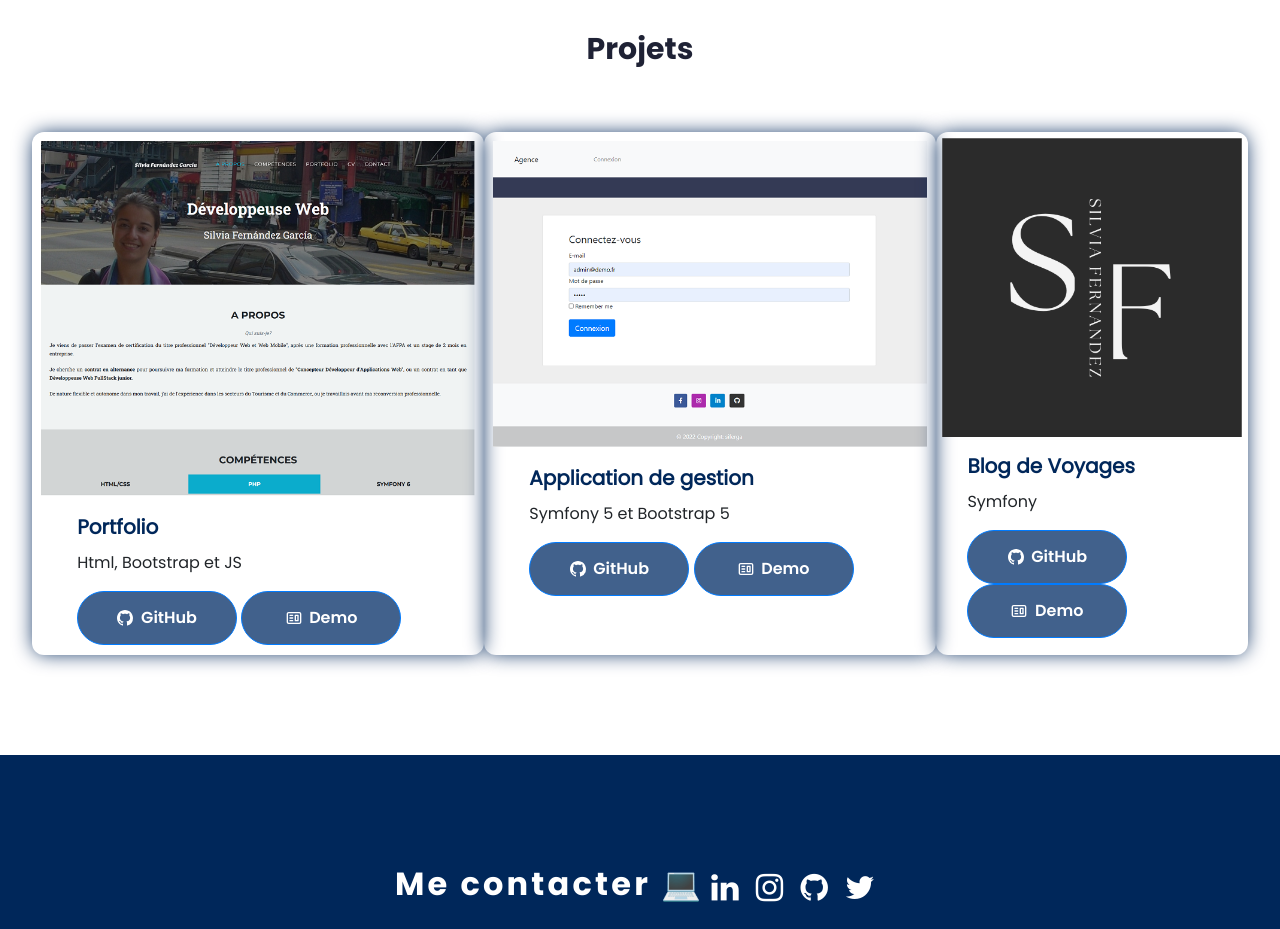
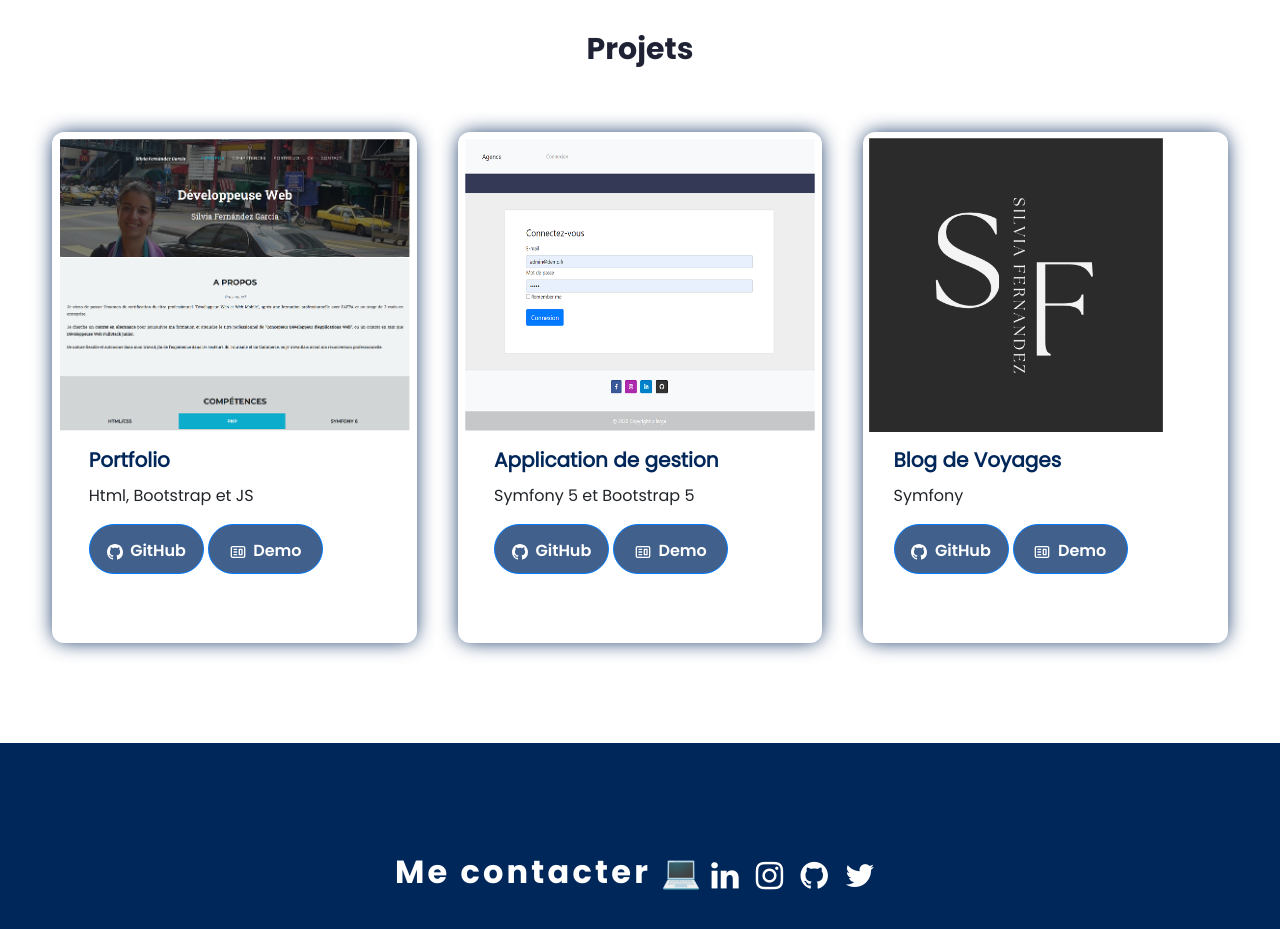
Before and after one commit to siferga/mon-app, a React (Create React App) app: page / in a window 1280 px wide. Shown: the part 1460-2389 px from the top of the page. Built offline with nearby package versions, Linux system fonts and the light colour scheme; a web font is replaced by a local one.

Commit message:
Project's cards

```diff
--- a/src/PortfolioContainer/Projects/Projects.css
+++ b/src/PortfolioContainer/Projects/Projects.css
@@ -17,6 +17,8 @@
 
 }
 .project-card {
+    width: 30%;
+    display: flex;
     flex-direction: row;
     border-radius: 12px;
     box-shadow: 0 0px 20px -2px #00275A;
@@ -47,23 +49,24 @@ margin-top: 10%;
 .btn-primary{
     color: white;
     background-color:#41618c;
+
 }
 
 .btn-primary:hover{
     background-color: #00275A;
 }
 /*TABLET*/
-/*@media only screen and (max-width: 1200px) {
-    .project-card-container{
-
-    }
-    .project-card {
-
+@media only screen and (max-width: 1450px) {
+    .btn-primary{
+        width:115px;
+        height:50px;
     }
 }
 
+
+
 /*PORTABLE*/
-@media only screen and (max-width: 800px) {
+@media only screen and (max-width: 1140px) {
     .project-card-container{
         display: flex;
         flex-direction: column;
```
